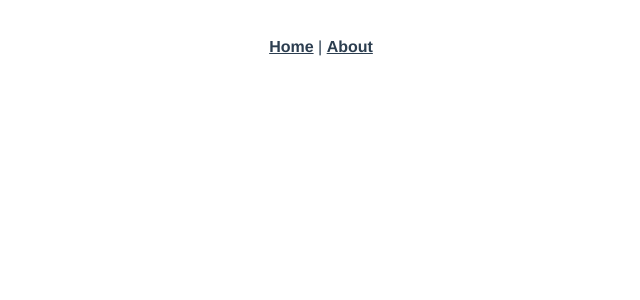
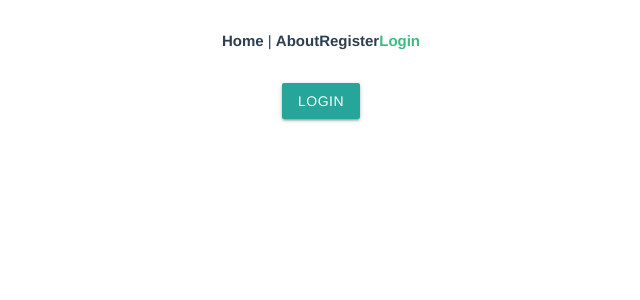
Before and after one commit to DanielaVergara/nutriweb, a Vue app: page /login in a window 1280 px wide. Shown: the top 300 px of the page, without its empty margins (319-959 px from the left). Built offline with nearby package versions, Linux system fonts and the light colour scheme.

Commit message:
GRAL: Se importo materialize al proyecto

```diff
--- a/public/index.html
+++ b/public/index.html
@@ -5,6 +5,11 @@
     <meta http-equiv="X-UA-Compatible" content="IE=edge">
     <meta name="viewport" content="width=device-width,initial-scale=1.0">
     <link rel="icon" href="<%= BASE_URL %>favicon.ico">
+      <!-- Compiled and minified CSS -->
+      <link rel="stylesheet" href="https://cdnjs.cloudflare.com/ajax/libs/materialize/1.0.0/css/materialize.min.css">
+
+      <!-- Compiled and minified JavaScript -->
+      <script src="https://cdnjs.cloudflare.com/ajax/libs/materialize/1.0.0/js/materialize.min.js"></script>
     <title><%= htmlWebpackPlugin.options.title %></title>
   </head>
   <body>
--- a/src/App.vue
+++ b/src/App.vue
@@ -3,6 +3,8 @@
     <div id="nav">
       <router-link to="/">Home</router-link> |
       <router-link to="/about">About</router-link>
+      <router-link to="/register">Register</router-link>
+       <router-link to="/login">Login</router-link>
     </div>
     <router-view/>
   </div>
--- a/src/router/index.ts
+++ b/src/router/index.ts
@@ -17,6 +17,16 @@ Vue.use(VueRouter)
     // this generates a separate chunk (about.[hash].js) for this route
     // which is lazy-loaded when the route is visited.
     component: () => import(/* webpackChunkName: "about" */ '../views/About.vue')
+  },
+  {
+    path: '/register',
+    name: 'Register',
+    component: () => import('../views/Register.vue')
+  },
+  {
+    path: '/login',
+    name: 'Login',
+    component: () => import('../views/Login.vue')
   }
 ]
 
--- /dev/null
+++ b/src/views/Login.vue
@@ -0,0 +1,3 @@
+<template>
+    <a class="waves-effect waves-light btn">Login</a>
+</template>
--- /dev/null
+++ b/src/views/Register.vue
@@ -0,0 +1,4 @@
+<template>
+
+<a class="waves-effect waves-light btn">button</a>
+</template>
```
Also changed, not shown: src/components/Login.vue (added), src/components/Register.vue (added).
